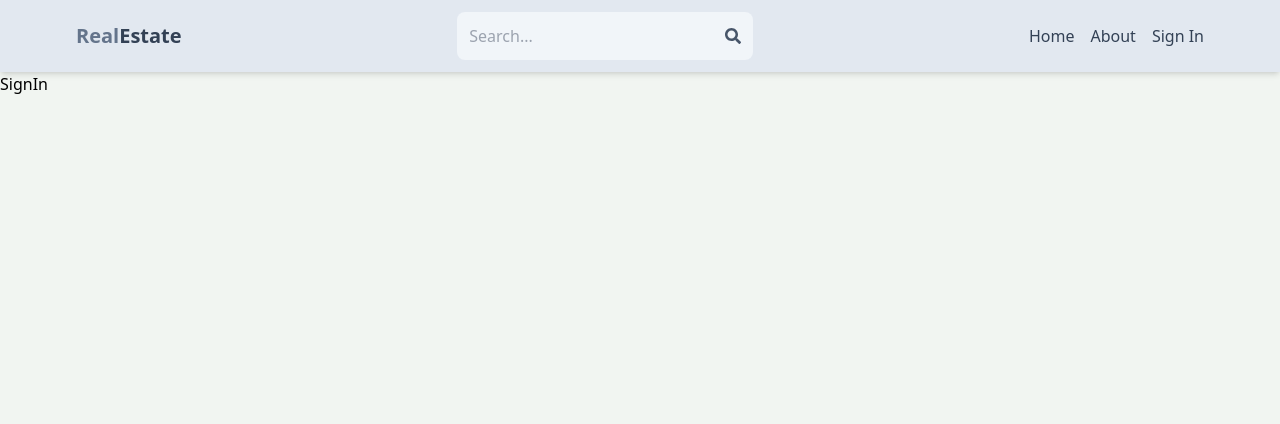
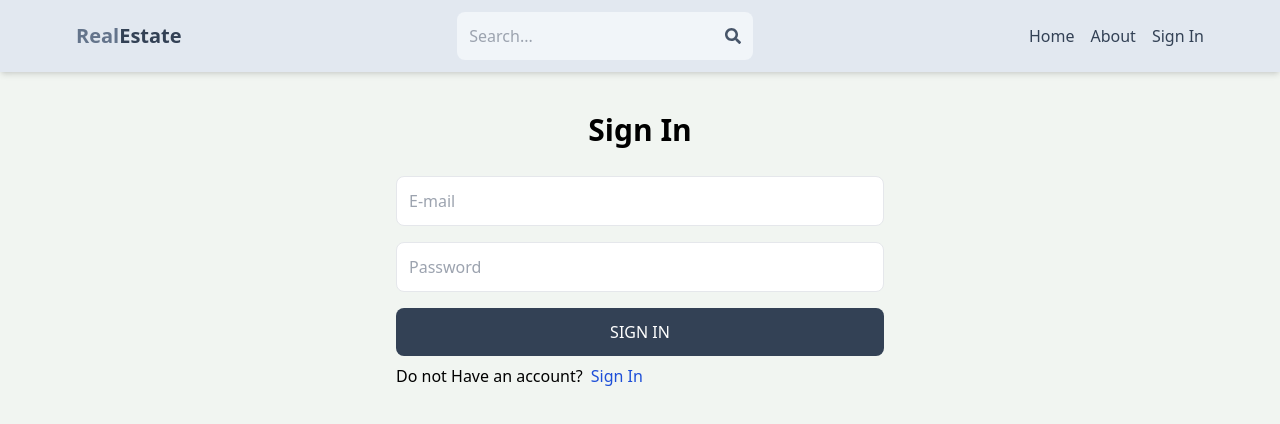
Before and after one commit to Tulsee/Real-Estate-MERN, a React (Vite) app in the folder client/: page /sign-in in a window 1280 px wide. Shown: the top 424 px of the page. Built offline with nearby package versions, Linux system fonts and the light colour scheme.

Commit message:
complete sign in page functionality

```diff
--- a/client/src/pages/SignIn.jsx
+++ b/client/src/pages/SignIn.jsx
@@ -1,5 +1,76 @@
+import { useState } from "react";
+import { Link, useNavigate } from "react-router-dom";
+
 const SignIn = () => {
-  return <div>SignIn</div>;
+  const [formData, setFormData] = useState({});
+  const [error, setError] = useState(null);
+  const [loading, setLoading] = useState(false);
+  const navigate = useNavigate();
+
+  const handleChange = (e) => {
+    setFormData({ ...formData, [e.target.id]: e.target.value });
+  };
+
+  const handleSubmit = async (e) => {
+    e.preventDefault();
+    try {
+      setLoading(true);
+      const res = await fetch("/api/auth/signin", {
+        method: "POST",
+        headers: {
+          "Content-Type": "application/json",
+        },
+        body: JSON.stringify(formData),
+      });
+      const data = await res.json();
+      if (data.success === false) {
+        setError(data.message);
+        setLoading(false);
+        return;
+      }
+      setLoading(false);
+      setError(null);
+      navigate("/");
+    } catch (error) {
+      setError(error.message);
+      setLoading(false);
+    }
+  };
+
+  return (
+    <div className="p-3 max-w-lg mx-auto">
+      <h1 className="text-3xl text-center font-semibold my-7">Sign In</h1>
+      <form onSubmit={handleSubmit} className="flex flex-col gap-4">
+        <input
+          type="email"
+          placeholder="E-mail"
+          className="border p-3 rounded-lg"
+          id="email"
+          onChange={handleChange}
+        />
+        <input
+          type="password"
+          placeholder="Password"
+          className="border p-3 rounded-lg"
+          id="password"
+          onChange={handleChange}
+        />
+        <button
+          disabled={loading}
+          className="bg-slate-700 text-white p-3 rounded-lg uppercase hover:opacity-95 disabled:opacity-80"
+        >
+          {loading ? "Loading..." : "Sign In"}
+        </button>
+      </form>
+      <div className="flex gap-2 mt-2">
+        <p>Do not Have an account?</p>
+        <Link to={"/sign-up"}>
+          <span className="text-blue-700">Sign In</span>
+        </Link>
+      </div>
+      {error && <p className="text-red-500 mt-5">{error}</p>}
+    </div>
+  );
 };
 
 export default SignIn;
```
